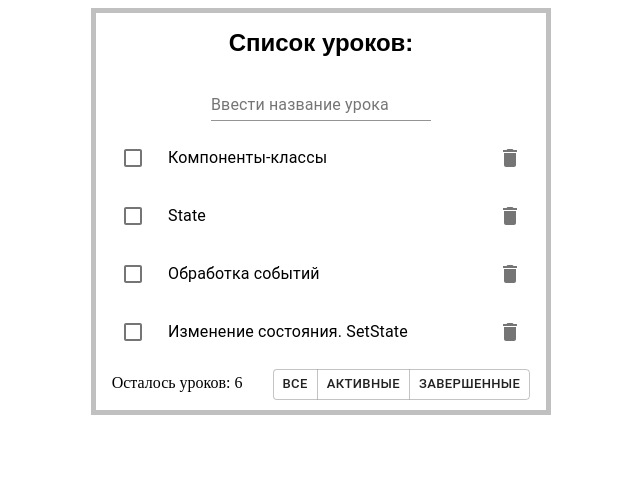
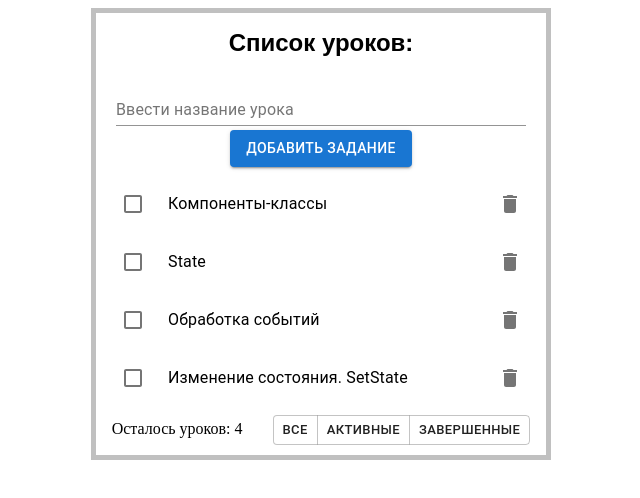
Before and after one commit to WebHeroSchool/todo_my_app, a React (Create React App) app: page / in a window 1280 px wide. Shown: the top 498 px of the page, without its empty margins (319-959 px from the left). Built offline with nearby package versions, Linux system fonts and the light colour scheme.

Commit message:
добавление элемента

```diff
--- a/src/components/App/App.js
+++ b/src/components/App/App.js
@@ -24,8 +24,20 @@ class App extends React.Component {
 				id:4
 			},
 		],
-		count: 6
+		count: 4
 	};
+
+  onClickAdd = value => this.setState(state => ({
+    todoItems: [
+      ...state.todoItems,
+      {
+        value,
+        isDone: false,
+        id: state.count + 1
+      }
+    ],
+    count: state.count + 1
+  }));
 
   onClickDone = id => {
     const newItemList = this.state.todoItems.map(item => {
@@ -49,7 +61,9 @@ class App extends React.Component {
 		return (
 			<div className={styles.wrap}>
   			<h1 className={styles.title}>Список уроков:</h1>
-    		<InputItem />
+    		<InputItem
+          onClickAdd={this.onClickAdd}
+        />
     		<ItemList
           todoItems = {this.state.todoItems}
           onClickDone = {this.onClickDone}
--- a/src/components/InputItem/InputItem.js
+++ b/src/components/InputItem/InputItem.js
@@ -1,13 +1,42 @@
 import React from 'react';
 import TextField from '@material-ui/core/TextField';
 import styles from './InputItem.module.css';
+import Button from '@mui/material/Button';
 
-const InputItem = () => (<div className={styles.input}>
-	<TextField
-    id="standard-helperText"
-    label="Ввести название урока"
-    defaultValue=""
-  />
-</div>);
+class InputItem extends React.Component {
+  state = {
+    InputValue: ''
+  };
+
+  onButtonClickClear = () => {
+    this.setState({
+      InputValue: ''
+    });
+    this.props.onClickAdd(this.state.InputValue);
+  }
+
+  render() {
+    const {onClickAdd} = this.props;
+
+    return (<div className={styles.input}>
+      <TextField
+        id="standard-helperText"
+        label="Ввести название урока"
+        margin="dense"
+        fullWidth
+        value={this.state.InputValue}
+        onChange={event => this.setState({InputValue: event.target.value})}
+      />
+      <Button
+        variant="contained"
+        onClick={this.onButtonClickClear}
+      >
+        Добавить задание
+      </Button>
+    </div>);
+  }
+}
+
+
 
 export default InputItem;
--- a/src/components/InputItem/InputItem.module.css
+++ b/src/components/InputItem/InputItem.module.css
@@ -1,3 +1,4 @@
 .input {
 	text-align: center;
+	margin: 0 20px;
 }
--- a/src/components/ItemList/ItemList.js
+++ b/src/components/ItemList/ItemList.js
@@ -3,7 +3,7 @@ import List from '@material-ui/core/List';
 import Item from '../Item/Item';
 
 const ItemList = ({ todoItems, onClickDone, onClickDelete, id }) => (<List>
-  {todoItems.map(item => <div key={item.value}>
+  {todoItems.map(item => <div key={item.id}>
     <Item
       value={item.value}
       isDone={item.isDone}
```
